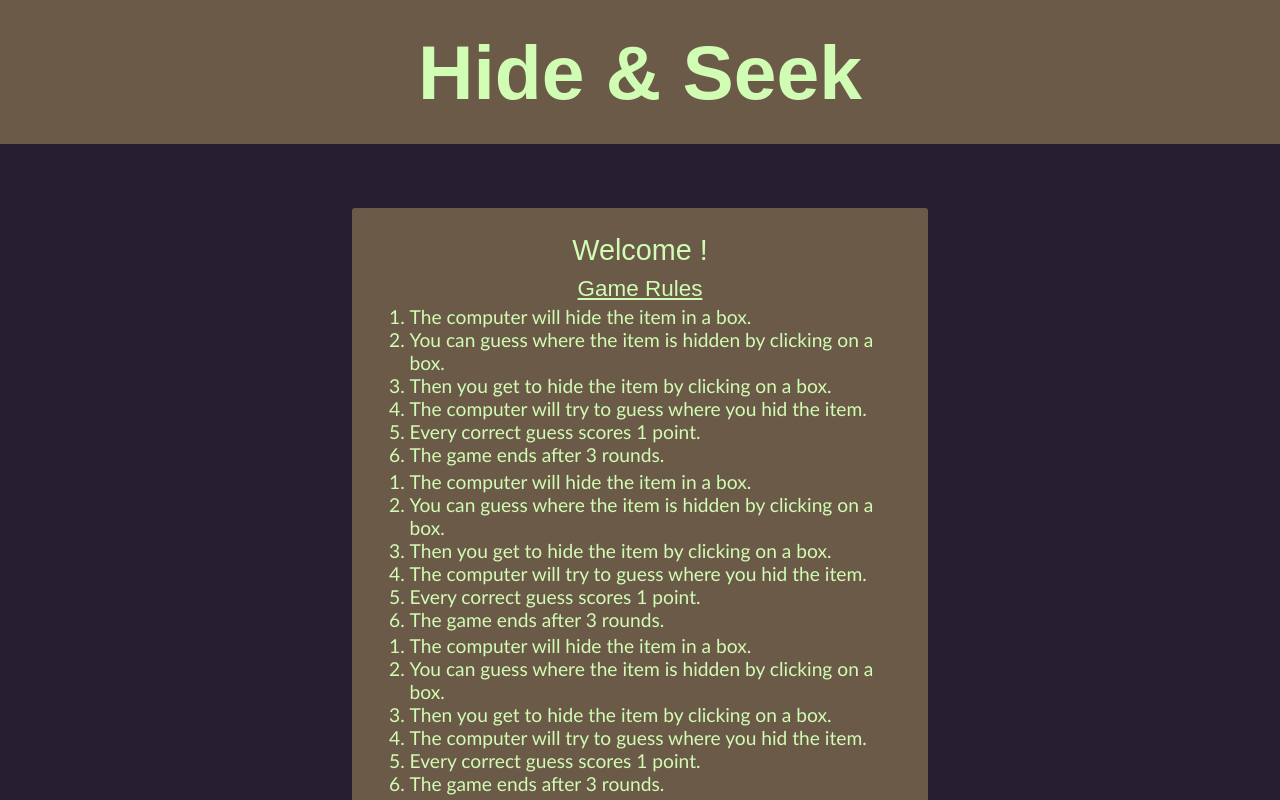
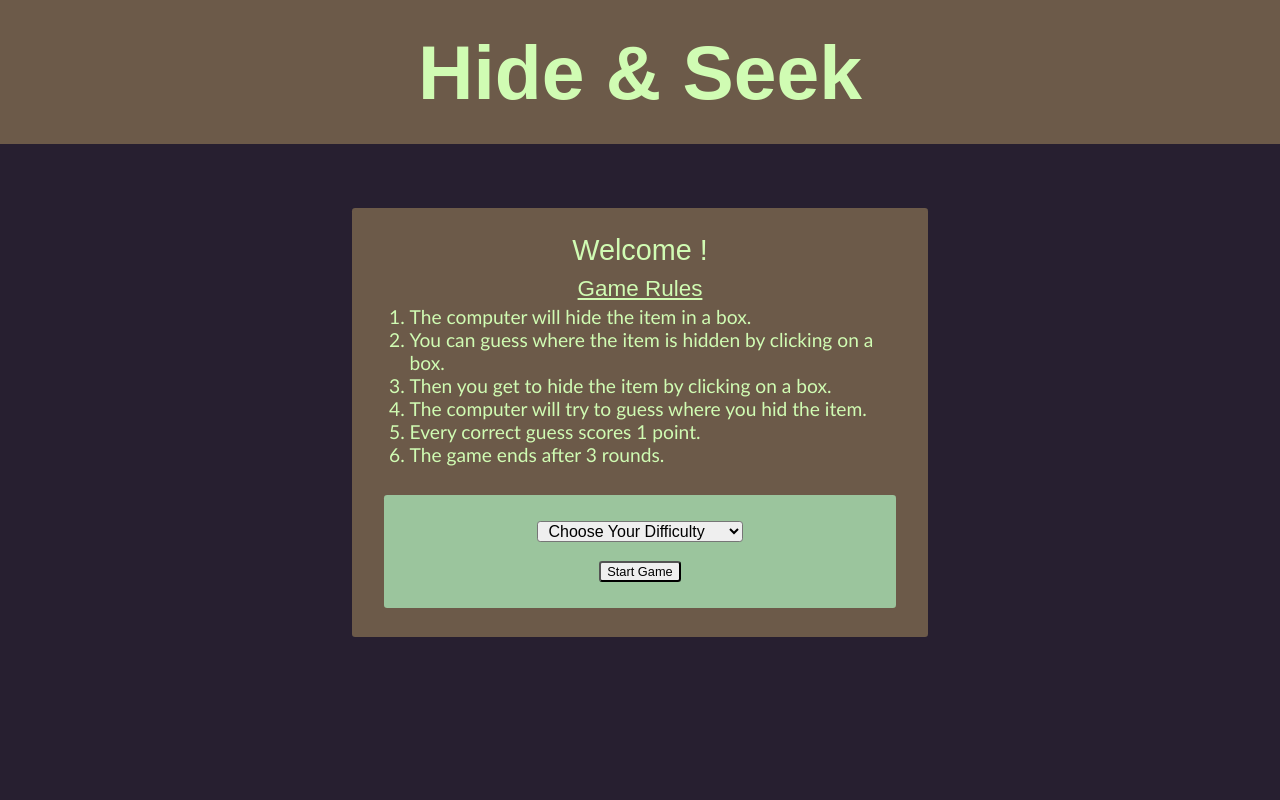
Before and after one commit to franco-ortega/hide-and-seek, a React (Create React App) app: page /welcome in a window 1280 px wide. Shown: the top 800 px of the page. Built offline with nearby package versions, Linux system fonts and the light colour scheme.

Commit message:
revert overflow on Welcome

```diff
--- a/src/components/Welcome/Welcome.jsx
+++ b/src/components/Welcome/Welcome.jsx
@@ -17,22 +17,6 @@ const Welcome = ({ player, setDifficulty, setGameActive }) => {
       <section>
         <h2>Welcome {player}!</h2>
         <h3>Game Rules</h3>
-        <ol>
-          <li>The computer will hide the item in a box.</li>
-          <li>You can guess where the item is hidden by clicking on a box.</li>
-          <li>Then you get to hide the item by clicking on a box.</li>
-          <li>The computer will try to guess where you hid the item.</li>
-          <li>Every correct guess scores 1 point.</li>
-          <li>The game ends after 3 rounds.</li>
-        </ol>
-        <ol>
-          <li>The computer will hide the item in a box.</li>
-          <li>You can guess where the item is hidden by clicking on a box.</li>
-          <li>Then you get to hide the item by clicking on a box.</li>
-          <li>The computer will try to guess where you hid the item.</li>
-          <li>Every correct guess scores 1 point.</li>
-          <li>The game ends after 3 rounds.</li>
-        </ol>
         <ol>
           <li>The computer will hide the item in a box.</li>
           <li>You can guess where the item is hidden by clicking on a box.</li>
--- a/src/components/Welcome/Welcome.module.scss
+++ b/src/components/Welcome/Welcome.module.scss
@@ -8,7 +8,7 @@
     font-family: $main-font;
     font-size: 5vw;
     text-align: center;
-    // overflow: scroll;
+    overflow: scroll;
 
     section {
         background: $umber;
```
